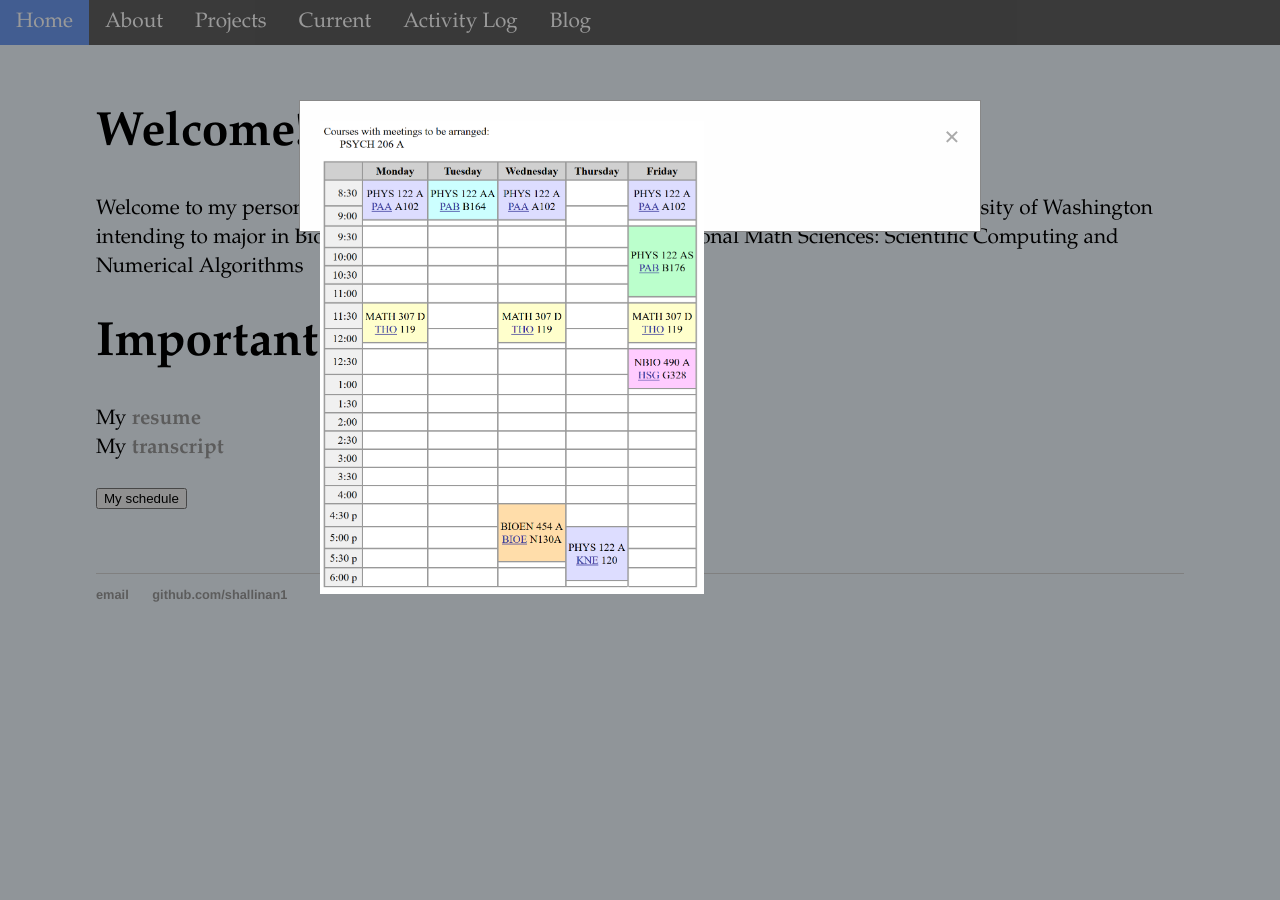
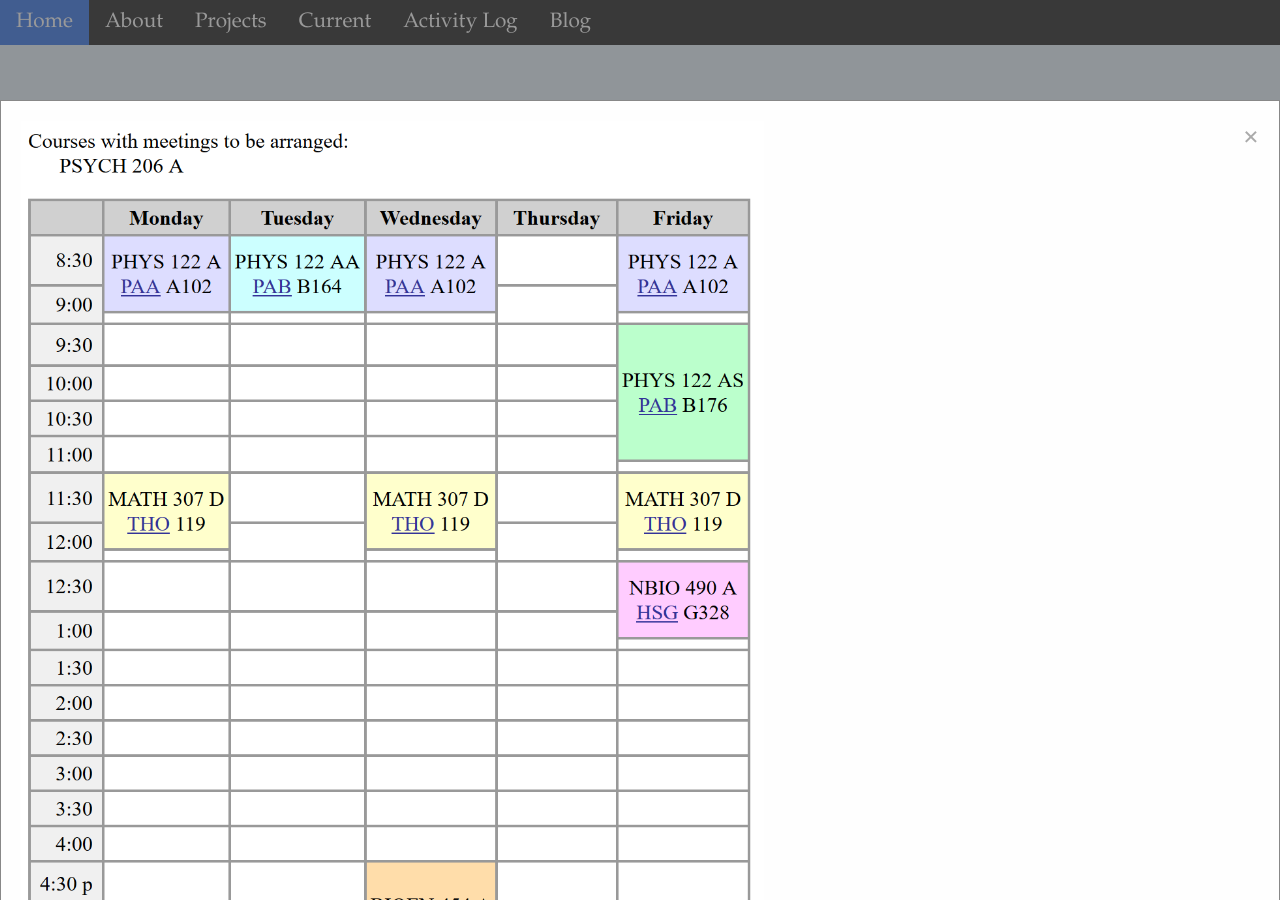
Before and after one commit to shallinan1/shallinan1.github.io, a Jekyll site: the page built from index.md, in a window 1280 px wide. Built offline with Jekyll 4.4.1, drawn with Linux system fonts in a browser that asks for light colours.

Commit message:
Try table

```diff
--- a/css/main.css
+++ b/css/main.css
@@ -72,8 +72,7 @@
     margin: auto;
     padding: 20px;
     border: 1px solid #888;
-	width: 50%;
-	height: 10%}
+	}
 
 .modal-dialog{
   display: table
```
